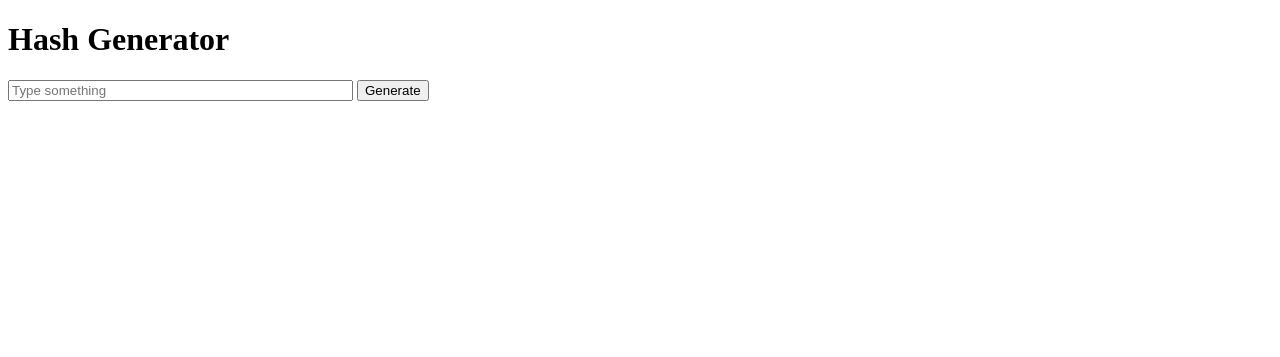
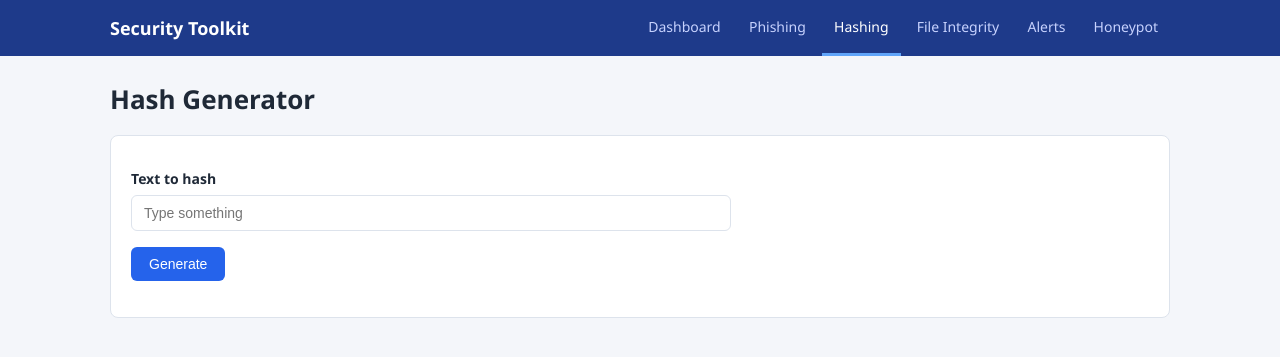
Before and after one commit to chimenimdidia-sudo/securitytoolkit, a Flask app: page /hash in a window 1280 px wide. Shown: the top 357 px of the page. Run offline with Flask 3, Linux system fonts and the light colour scheme.

Commit message:
Update hash.html

```diff
--- a/templates/hash.html
+++ b/templates/hash.html
@@ -1,23 +1,27 @@
-<!DOCTYPE html>
-<html>
-<head>
-    <title>Hash Generator</title>
-        <style>
-        p { word-break: break-all; }
-    </style>
-</head>
-<body>
-    <h1>Hash Generator</h1>
+{% extends "base.html" %}
+
+{% block title %}Hash Generator - Security Toolkit{% endblock %}
+
+{% block content %}
+<h1>Hash Generator</h1>
+
+<div class="panel">
     <form method="POST">
-        <input type="text" name="text" value="{{ text }}" placeholder="Type something" size="40">
-        <button type="submit">Generate</button>
+        <label for="text">Text to hash</label>
+        <input type="text" id="text" name="text" value="{{ text }}" placeholder="Type something">
+        <p><button type="submit">Generate</button></p>
     </form>
+</div>
 
-    {% if results %}
+{% if results %}
+    <div class="panel">
         <h2>Results</h2>
         {% for name, value in results.items() %}
-            <p><strong>{{ name }}:</strong> {{ value }}</p>
+            <div class="hash-row">
+                <div class="name">{{ name }}</div>
+                <div class="value mono">{{ value }}</div>
+            </div>
         {% endfor %}
-    {% endif %}
-</body>
-</html>
+    </div>
+{% endif %}
+{% endblock %}
```
